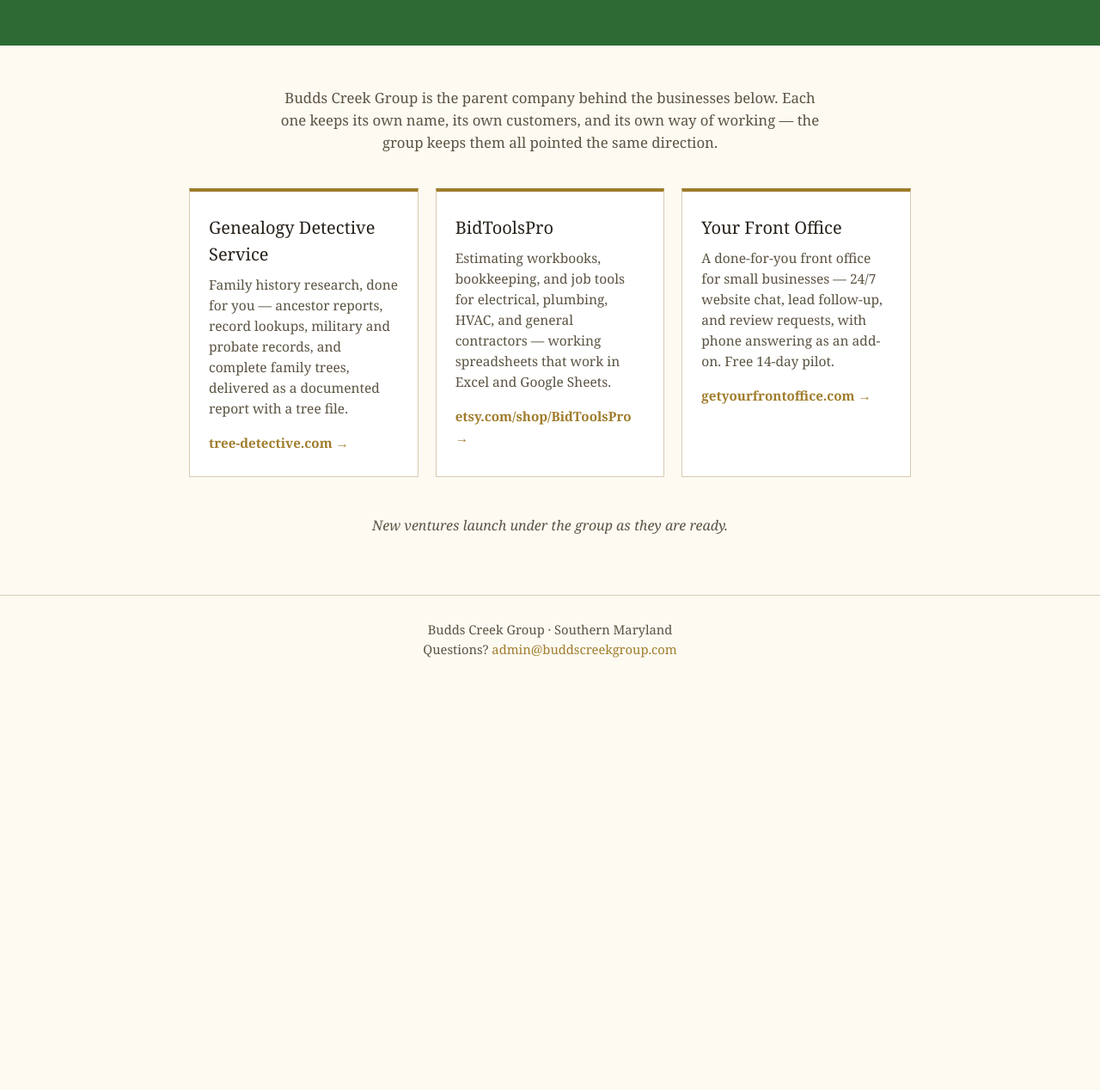
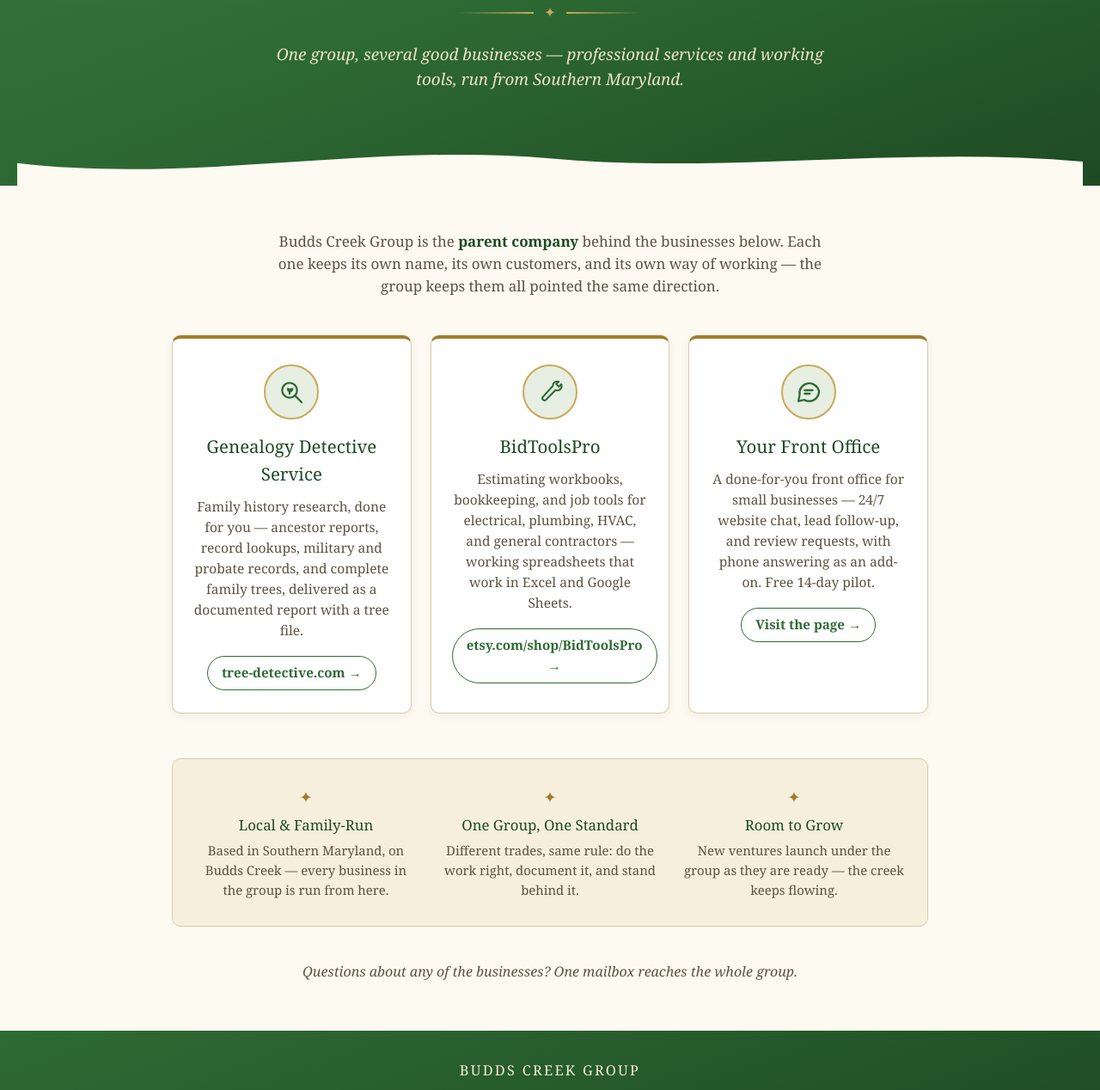
Before and after one commit to jmckay1288/budds-creek-group, a plain HTML site: page index.html in a window 1280 px wide. Shown: the part 222-1490 px from the top of the page at 86% size. Before the commit the page ends 1033 px from the top, so only its background shows below. Drawn offline with Linux system fonts and the light colour scheme.

Commit message:
Replace index.html with redesigned page

```diff
--- a/index.html
+++ b/index.html
@@ -6,55 +6,141 @@
 <title>Budds Creek Group — One group, several good businesses</title>
 <meta name="description" content="Budds Creek Group is the parent company behind Genealogy Detective Service, BidToolsPro, and Your Front Office — professional services and tools, run from Southern Maryland.">
 <style>
-  :root { --ink:#262019; --green:#2e6b34; --slate:#5b5342; --accent:#a07d2c; --bg:#fdfaf2; --card:#ffffff; --line:#d8cbb0; }
+  :root {
+    --green:#2e6b34; --green-deep:#1e4a23; --green-soft:#e7efe2;
+    --gold:#a07d2c; --gold-light:#c9a959;
+    --cream:#fdfaf2; --paper:#f6efdd; --ink:#262019; --slate:#5b5342; --line:#d8cbb0;
+  }
   * { box-sizing:border-box; margin:0; padding:0; }
-  body { font-family: Georgia, 'Times New Roman', serif; background:var(--bg); color:var(--ink); line-height:1.55; }
-  header { background:var(--green); color:#f6eeda; text-align:center; padding:64px 20px 52px; }
-  header h1 { font-size:2.6rem; letter-spacing:.04em; font-weight:normal; }
-  header .rule { width:72px; height:3px; background:var(--accent); margin:18px auto; }
-  header p { font-size:1.12rem; color:#e8dfc8; max-width:620px; margin:0 auto; font-style:italic; }
-  main { max-width:880px; margin:0 auto; padding:48px 20px 24px; }
-  .intro { text-align:center; color:var(--slate); font-size:1.05rem; max-width:640px; margin:0 auto 40px; }
-  .cards { display:grid; grid-template-columns:repeat(auto-fit, minmax(240px, 1fr)); gap:20px; }
-  .card { background:var(--card); border:1px solid var(--line); border-top:4px solid var(--accent); padding:26px 22px; }
-  .card h2 { font-size:1.25rem; margin-bottom:8px; font-weight:normal; }
-  .card p { color:var(--slate); font-size:.97rem; margin-bottom:16px; }
-  .card a { color:var(--accent); text-decoration:none; font-weight:bold; font-size:.95rem; }
-  .card a:hover { text-decoration:underline; }
-  .note { text-align:center; color:var(--slate); margin:44px auto 8px; font-style:italic; }
-  footer { text-align:center; color:var(--slate); font-size:.92rem; padding:28px 20px 44px; border-top:1px solid var(--line); margin-top:36px; }
-  footer a { color:var(--accent); text-decoration:none; }
+  body { font-family: Georgia, 'Times New Roman', serif; background:var(--cream); color:var(--ink); line-height:1.55; }
+
+  /* ---------- Hero ---------- */
+  header {
+    background:
+      radial-gradient(ellipse 60% 90% at 15% 0%, rgba(201,169,89,.22), transparent 60%),
+      radial-gradient(ellipse 50% 80% at 90% 10%, rgba(255,255,255,.08), transparent 55%),
+      linear-gradient(160deg, #35793c 0%, var(--green) 45%, var(--green-deep) 100%);
+    color:#f6eeda; text-align:center; padding:84px 20px 0; position:relative; overflow:hidden;
+  }
+  .eyebrow { letter-spacing:.42em; font-size:.78rem; text-transform:uppercase; color:var(--gold-light); margin-bottom:20px; }
+  header h1 { font-size:3.1rem; letter-spacing:.05em; font-weight:normal; text-shadow:0 2px 14px rgba(0,0,0,.25); }
+  header .rule { display:flex; align-items:center; justify-content:center; gap:12px; margin:24px auto 22px; }
+  header .rule::before, header .rule::after { content:""; height:2px; width:88px; background:linear-gradient(90deg, transparent, var(--gold-light)); }
+  header .rule::after { background:linear-gradient(90deg, var(--gold-light), transparent); }
+  header .rule span { color:var(--gold-light); font-size:1rem; }
+  header p.tagline { font-size:1.18rem; color:#eee3c6; max-width:640px; margin:0 auto; font-style:italic; }
+  .wave { display:block; width:100%; height:56px; margin-top:52px; }
+
+  /* ---------- Body ---------- */
+  main { max-width:920px; margin:0 auto; padding:52px 20px 8px; }
+  .intro { text-align:center; color:var(--slate); font-size:1.06rem; max-width:660px; margin:0 auto 44px; }
+  .intro strong { color:var(--green-deep); }
+
+  .cards { display:grid; grid-template-columns:repeat(auto-fit, minmax(250px, 1fr)); gap:22px; }
+  .card {
+    background:#fff; border:1px solid var(--line); border-top:4px solid var(--gold);
+    border-radius:10px; padding:30px 24px 26px; text-align:center;
+    box-shadow:0 3px 10px rgba(38,32,25,.06);
+    transition:transform .18s ease, box-shadow .18s ease;
+  }
+  .card:hover { transform:translateY(-4px); box-shadow:0 12px 26px rgba(38,32,25,.13); }
+  .medal {
+    width:64px; height:64px; margin:0 auto 16px; border-radius:50%;
+    background:var(--green-soft); border:2px solid var(--gold-light);
+    display:flex; align-items:center; justify-content:center;
+  }
+  .medal svg { width:32px; height:32px; }
+  .card h2 { font-size:1.28rem; margin-bottom:9px; font-weight:normal; color:var(--green-deep); }
+  .card p { color:var(--slate); font-size:.97rem; margin-bottom:18px; }
+  .card a {
+    display:inline-block; color:var(--green); text-decoration:none; font-weight:bold; font-size:.95rem;
+    border:1.5px solid var(--green); border-radius:999px; padding:7px 16px;
+    transition:background .15s ease, color .15s ease;
+  }
+  .card a:hover { background:var(--green); color:#f6eeda; }
+
+  /* ---------- Principles strip ---------- */
+  .strip {
+    margin:52px auto 6px; background:var(--paper); border:1px solid var(--line); border-radius:10px;
+    padding:30px 26px; display:grid; grid-template-columns:repeat(auto-fit, minmax(220px, 1fr)); gap:26px;
+  }
+  .strip .item { text-align:center; }
+  .strip .item .mark { color:var(--gold); font-size:1.15rem; }
+  .strip h3 { font-size:1.05rem; font-weight:normal; color:var(--green-deep); margin:6px 0 5px; }
+  .strip p { color:var(--slate); font-size:.93rem; }
+
+  .note { text-align:center; color:var(--slate); margin:40px auto 4px; font-style:italic; }
+
+  /* ---------- Footer ---------- */
+  footer {
+    margin-top:44px; background:linear-gradient(160deg, var(--green) 0%, var(--green-deep) 100%);
+    color:#e8dfc8; text-align:center; font-size:.94rem; padding:34px 20px 40px;
+  }
+  footer .fname { color:#f6eeda; letter-spacing:.14em; font-size:1.02rem; margin-bottom:6px; }
+  footer a { color:var(--gold-light); text-decoration:none; }
+  footer a:hover { text-decoration:underline; }
+
+  @media (max-width:560px) {
+    header { padding-top:60px; }
+    header h1 { font-size:2.25rem; }
+    .wave { height:36px; margin-top:36px; }
+  }
 </style>
 </head>
 <body>
 <header>
+  <div class="eyebrow">Southern Maryland</div>
   <h1>BUDDS CREEK GROUP</h1>
-  <div class="rule"></div>
-  <p>One group, several good businesses — professional services and working tools, run from Southern Maryland.</p>
+  <div class="rule"><span>&#10022;</span></div>
+  <p class="tagline">One group, several good businesses — professional services and working tools, run from Southern Maryland.</p>
+  <svg class="wave" viewBox="0 0 1200 60" preserveAspectRatio="none" aria-hidden="true"><path d="M0,32 C200,58 400,6 600,26 C800,46 1000,10 1200,30 L1200,60 L0,60 Z" fill="#fdfaf2"></path></svg>
 </header>
 <main>
-  <p class="intro">Budds Creek Group is the parent company behind the businesses below. Each one keeps its own name, its own customers, and its own way of working — the group keeps them all pointed the same direction.</p>
+  <p class="intro">Budds Creek Group is the <strong>parent company</strong> behind the businesses below. Each one keeps its own name, its own customers, and its own way of working — the group keeps them all pointed the same direction.</p>
   <div class="cards">
     <div class="card">
+      <div class="medal"><svg viewBox="0 0 24 24" fill="none" stroke="#2e6b34" stroke-width="1.7" stroke-linecap="round" stroke-linejoin="round"><circle cx="10.5" cy="10.5" r="6.5"/><line x1="15.3" y1="15.3" x2="21" y2="21"/><path d="M10.5 13.5v-2.2M10.5 11.3c-1-.3-1.6-1-1.6-2 1 0 1.7.4 2 1.2.3-.8 1-1.2 2-1.2 0 1-.6 1.7-1.6 2"/></svg></div>
       <h2>Genealogy Detective Service</h2>
       <p>Family history research, done for you — ancestor reports, record lookups, military and probate records, and complete family trees, delivered as a documented report with a tree file.</p>
       <a href="https://tree-detective.com">tree-detective.com &rarr;</a>
     </div>
     <div class="card">
+      <div class="medal"><svg viewBox="0 0 24 24" fill="none" stroke="#2e6b34" stroke-width="1.7" stroke-linecap="round" stroke-linejoin="round"><path d="M14.7 6.3a4.2 4.2 0 0 1 5.6-4L18 4.6l2.4 2.4 2.3-2.3a4.2 4.2 0 0 1-5.4 5.6L8 19.6a2 2 0 0 1-2.8-2.8l9.5-10.5z" transform="scale(0.92) translate(1,1)"/></svg></div>
       <h2>BidToolsPro</h2>
       <p>Estimating workbooks, bookkeeping, and job tools for electrical, plumbing, HVAC, and general contractors — working spreadsheets that work in Excel and Google Sheets.</p>
       <a href="https://www.etsy.com/shop/BidToolsPro">etsy.com/shop/BidToolsPro &rarr;</a>
     </div>
     <div class="card">
+      <div class="medal"><svg viewBox="0 0 24 24" fill="none" stroke="#2e6b34" stroke-width="1.7" stroke-linecap="round" stroke-linejoin="round"><path d="M21 11.5a8.5 8.5 0 0 1-8.5 8.5c-1.5 0-3-.4-4.2-1.1L3 20l1.1-5.3A8.5 8.5 0 1 1 21 11.5z"/><path d="M8.5 10.5h7M8.5 13.5h4.5"/></svg></div>
       <h2>Your Front Office</h2>
       <p>A done-for-you front office for small businesses — 24/7 website chat, lead follow-up, and review requests, with phone answering as an add-on. Free 14-day pilot.</p>
-      <a href="https://getyourfrontoffice.com">getyourfrontoffice.com &rarr;</a>
+      <a href="https://jmckay1288.github.io/your-front-office/">Visit the page &rarr;</a>
     </div>
   </div>
-  <p class="note">New ventures launch under the group as they are ready.</p>
+
+  <div class="strip">
+    <div class="item">
+      <div class="mark">&#10022;</div>
+      <h3>Local &amp; Family-Run</h3>
+      <p>Based in Southern Maryland, on Budds Creek — every business in the group is run from here.</p>
+    </div>
+    <div class="item">
+      <div class="mark">&#10022;</div>
+      <h3>One Group, One Standard</h3>
+      <p>Different trades, same rule: do the work right, document it, and stand behind it.</p>
+    </div>
+    <div class="item">
+      <div class="mark">&#10022;</div>
+      <h3>Room to Grow</h3>
+      <p>New ventures launch under the group as they are ready — the creek keeps flowing.</p>
+    </div>
+  </div>
+
+  <p class="note">Questions about any of the businesses? One mailbox reaches the whole group.</p>
 </main>
 <footer>
-  Budds Creek Group &middot; Southern Maryland<br>
+  <div class="fname">BUDDS CREEK GROUP</div>
+  Southern Maryland<br>
   Questions? <a href="mailto:admin@buddscreekgroup.com">admin@buddscreekgroup.com</a>
 </footer>
 </body>
```
